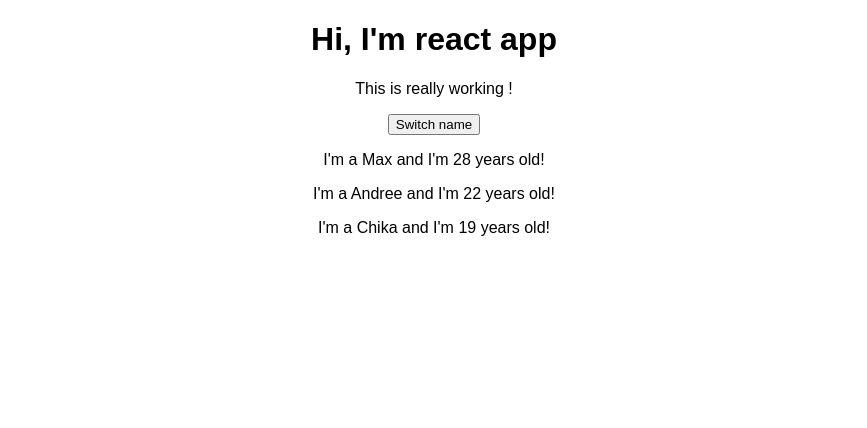
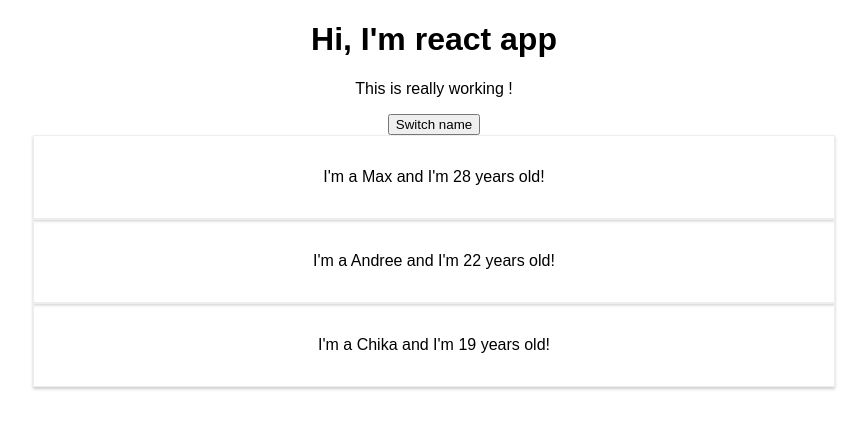
Before and after one commit to rezkyauliapratama/udemy-complete-reactjs, a React (Create React App) app: page / in a window 1280 px wide. Shown: the top 428 px of the page, without its empty margins (206-1073 px from the left). Built offline with nearby package versions, Linux system fonts and the light colour scheme.

Commit message:
Lecture-46

```diff
--- /dev/null
+++ b/src/Person/Person.css
@@ -0,0 +1,8 @@
+.Person{
+    width: 60%;
+    margin: auto;
+    border: 1px solid #eee;
+    box-shadow: 0 2px 3px #ccc;
+    padding: 16px;
+    text-align: center;
+}
--- a/src/Person/Person.js
+++ b/src/Person/Person.js
@@ -1,7 +1,8 @@
 import React from 'react';
+import './Person.css';
 
 const person = (props) => {
-    return <div>
+    return <div className="Person">
             <p onClick={props.click}>I'm a {props.name} and  I'm {props.age} years old!</p>
             <p>{props.children}</p>
         </div>
```
